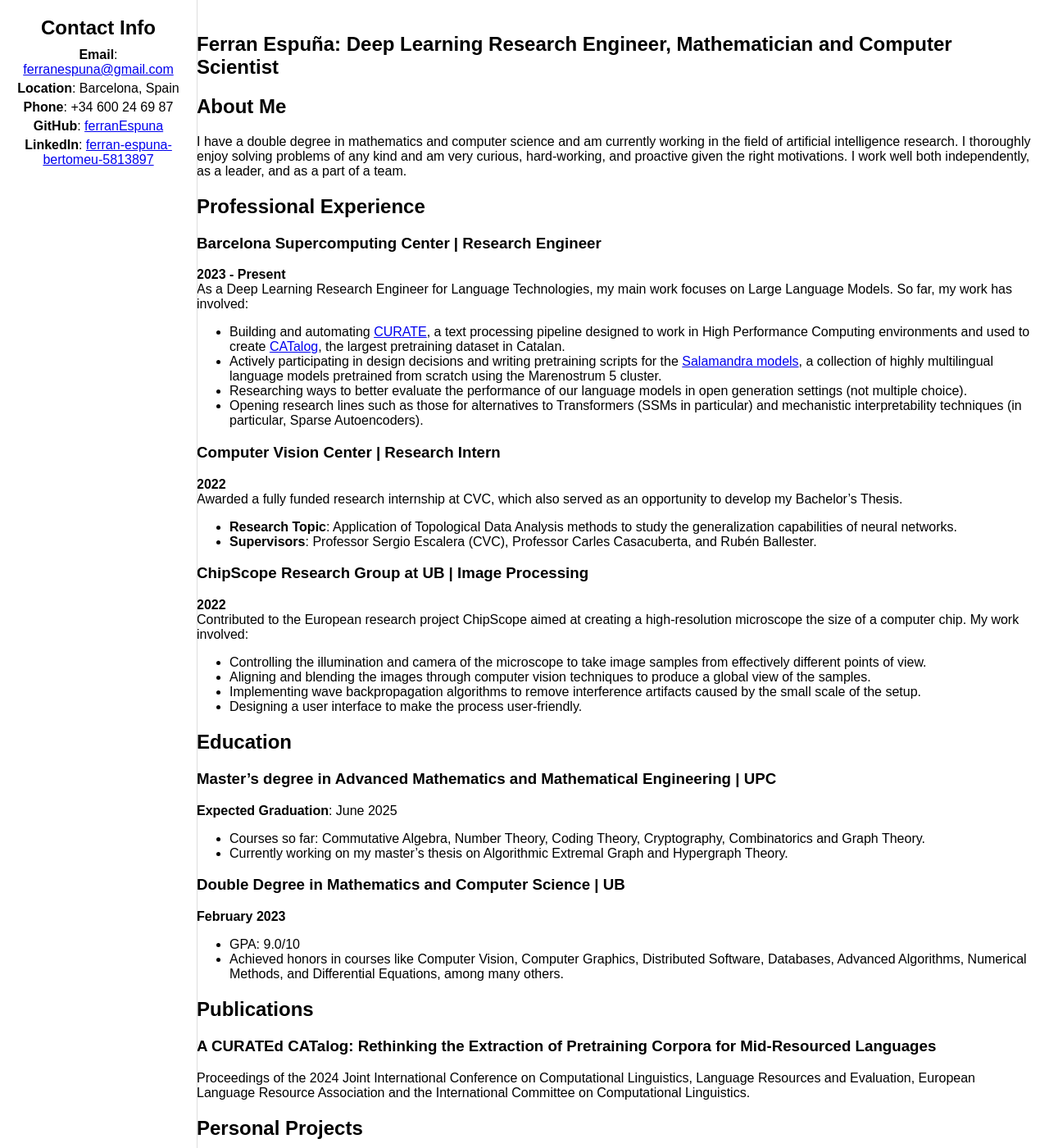
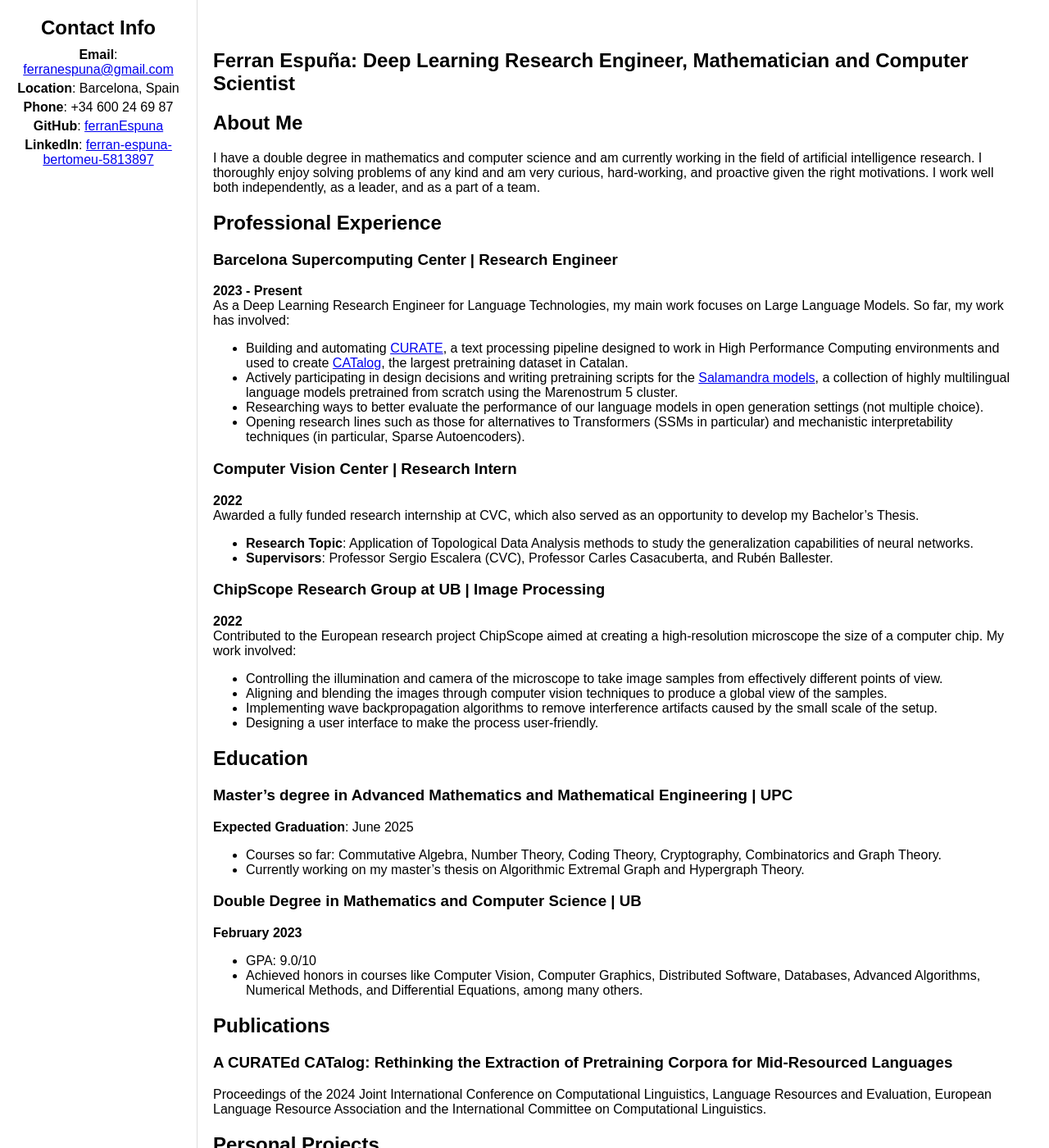
Before and after one commit to ferranEspuna/ferranEspuna, a Jekyll site: the page built from README.md, in a window 1280 px wide and 1400 px high. Shown: the whole window at 82% size. Built offline with Jekyll 4.4.1, drawn with Linux system fonts in a browser that asks for light colours; our own code applies the rules of GitHub Pages for plain Markdown files.

Commit message:
Update default.html

```diff
--- a/_layouts/default.html
+++ b/_layouts/default.html
@@ -69,6 +69,7 @@
 
       .wrapper {
         margin-left: 220px; /* Offset to ensure content is not covered by sidebar */
+        padding: 40px; /* Additional padding for horizontal mode */
       }
     }
   </style>
```
